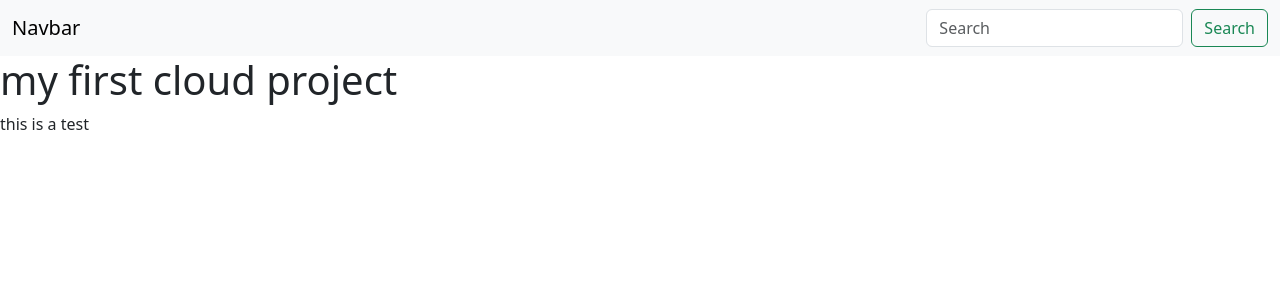
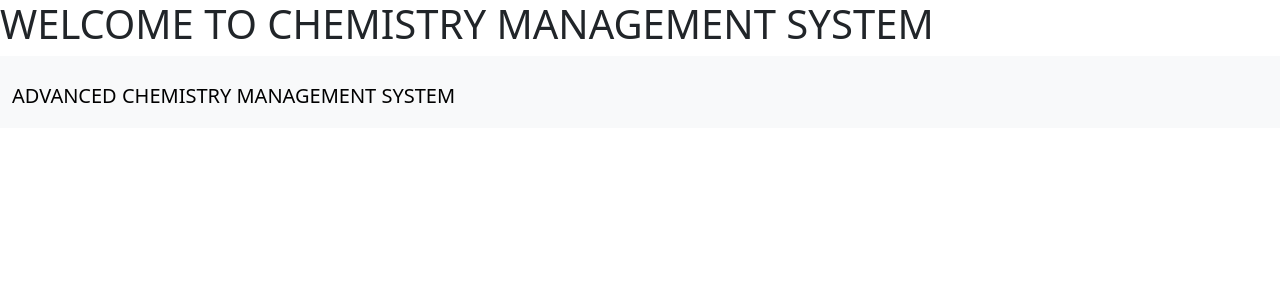
Before and after one commit to mani2006-cyber/sql, a Flask app: page / in a window 1280 px wide. Shown: the top 300 px of the page. Run offline with Flask 3, Linux system fonts and the light colour scheme.

Commit message:
Checkpoint before assistant change: Fix: Styles not applied to index page.  Added CSS link and updated page content.
Replit-Commit-Author: Assistant

```diff
--- a/app.py
+++ b/app.py
@@ -1,5 +1,4 @@
-
-from flask import Flask, render_template, request
+from flask import Flask, render_template, request, url_for
 
 app = Flask(__name__)
 
@@ -8,5 +7,6 @@ app = Flask(__name__)
 def index():
     return render_template('index.html')
 
+
 if __name__ == '__main__':
     app.run(host='0.0.0.0', debug=True)
--- /dev/null
+++ b/static/style.css
@@ -0,0 +1,3 @@
+.main{
+  color  : red;
+}
--- a/templates/index.html
+++ b/templates/index.html
@@ -6,21 +6,21 @@
   <meta http-equiv="X-UA-Compatible" content="IE=edge">
   <meta name="viewport" content="width=device-width, initial-scale=1.0">
   <title>chemistry management system </title>
+  <link rel="stylesheet" href="url_for('static' , filename='style.css')">
    {% include 'bootstrap.html' %}
   </head>
 <body>
 
+  <div class ='main'>
+    <h1>WELCOME TO CHEMISTRY MANAGEMENT SYSTEM</h1>
+
+  </div>
+
   <nav class="navbar bg-body-tertiary">
     <div class="container-fluid">
-      <a class="navbar-brand">Navbar</a>
-      <form class="d-flex" role="search">
-        <input class="form-control me-2" type="search" placeholder="Search" aria-label="Search">
-        <button class="btn btn-outline-success" type="submit">Search</button>
-      </form>
+      <h1><a class="navbar-brand">ADVANCED CHEMISTRY MANAGEMENT  SYSTEM</a>
     </div>
+    </h1>
   </nav>
-
-  <h1>my first cloud project</h1>
-  <p>this is a test</p>
 </body>
 </html>
```
